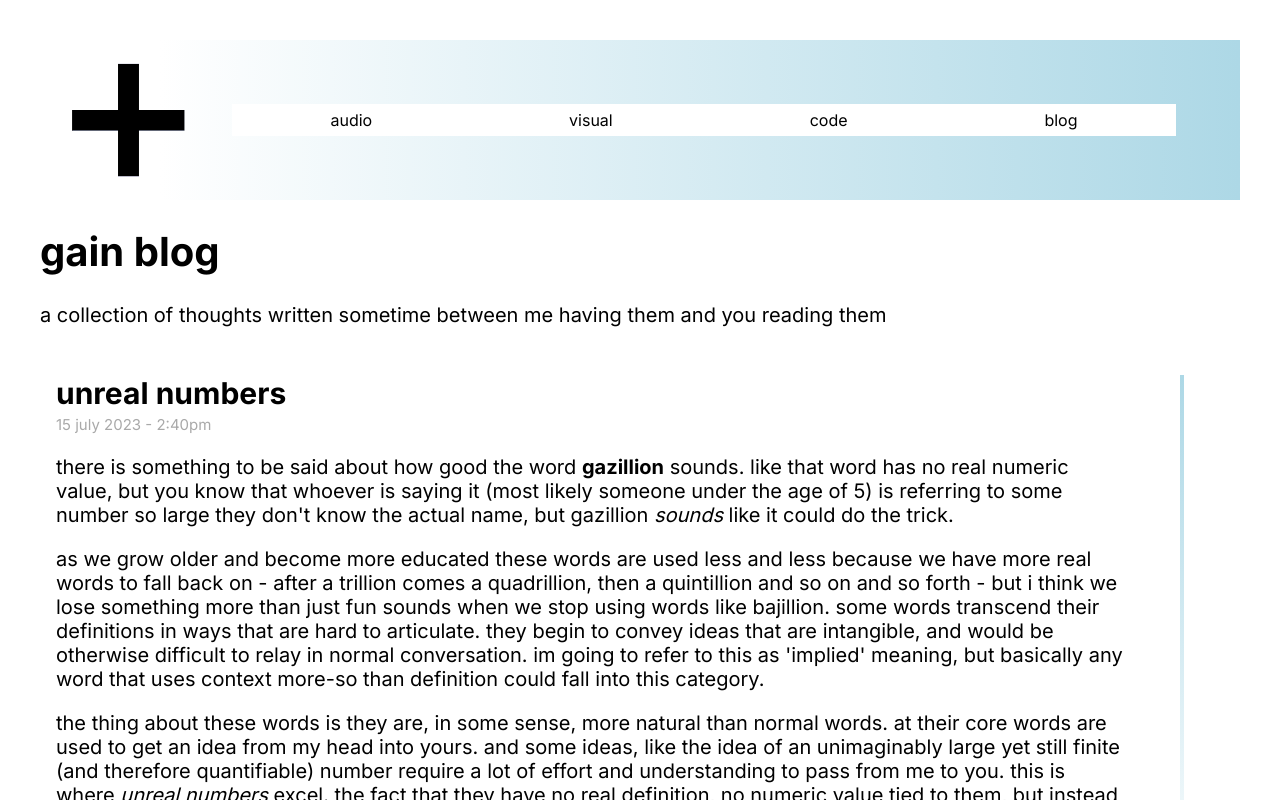
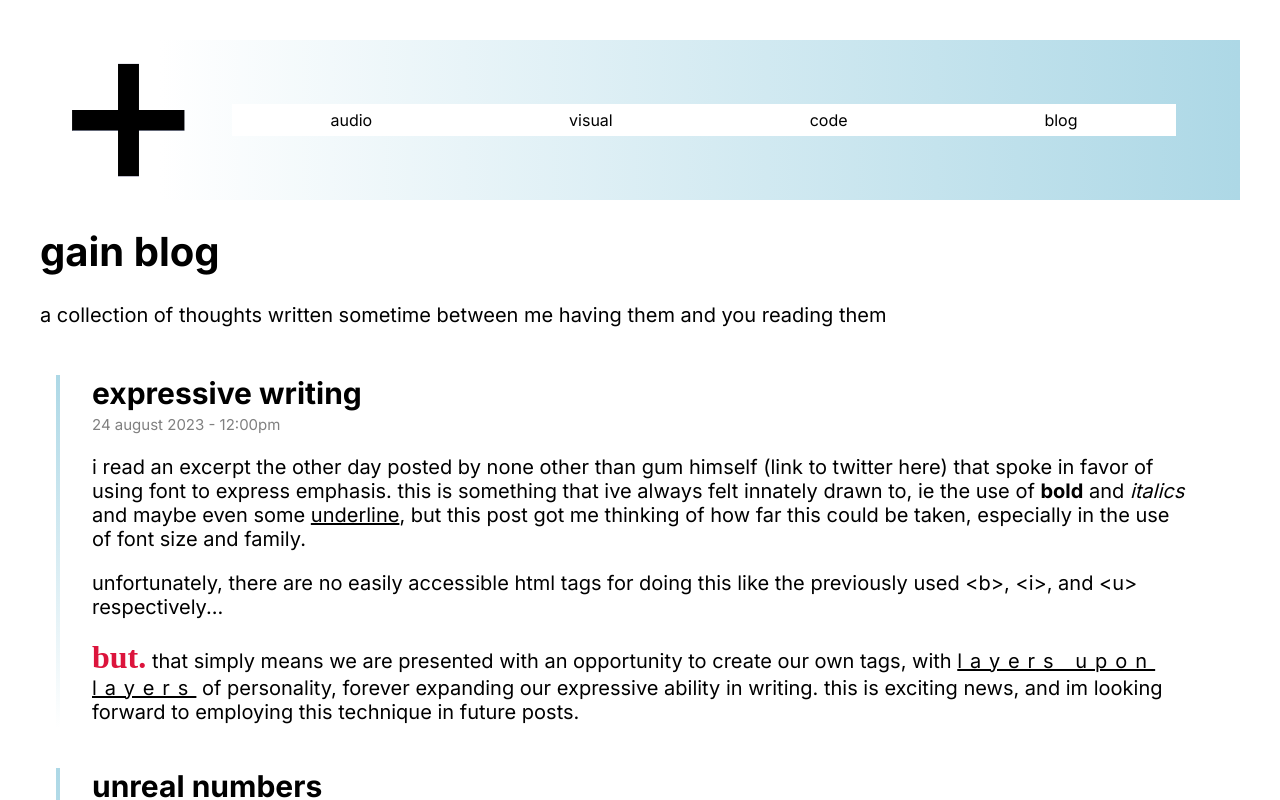
Before and after one commit to hharris56/gain.online, a Next.js app: page /blog in a window 1280 px wide. Shown: the top 800 px of the page. Built offline with nearby package versions, Linux system fonts and the light colour scheme.

Commit message:
new blog post, getting pages to look more consistent

```diff
--- a/src/app/blog/posts/posts.css
+++ b/src/app/blog/posts/posts.css
@@ -2,3 +2,18 @@
     margin: 1rem;
     max-width: 90%;
 }
+
+.style-emphasis{
+    font-family: serif;
+    font-size: 2rem;
+    font-weight: 800;
+    color: crimson;
+}
+
+.style-spread{
+    /* font-family: 'Times New Roman', Times, serif; */
+    font-weight: 0;
+    /* font-stretch: expanded; */
+    letter-spacing: 0.5rem;
+    text-decoration: underline;
+}
--- a/src/app/blog/posts/posts.tsx
+++ b/src/app/blog/posts/posts.tsx
@@ -5,20 +5,33 @@ import React from "react"
 export default function Posts(){
     return (
         <React.Fragment>
+            <ExpressiveWriting/>
             <UnrealNumbers/>
             <TeslasAndReligion/>
         </React.Fragment>
     )
 }
 
+function ExpressiveWriting(){
+    return (
+        <BlogPost title="expressive writing" date="24 august 2023 - 12:00pm">
+            i read an excerpt the other day posted by none other than gum himself (link to twitter here) that spoke in favor of using font to express emphasis. this is something that ive always felt innately drawn to, ie the use of <b>bold</b> and <i>italics</i> and maybe even some <u>underline</u>, but this post got me thinking of how far this could be taken, especially in the use of font size and family.
+            <Break/>
+            unfortunately, there are no easily accessible html tags for doing this like the previously used &lt;b&gt;, &lt;i&gt;, and &lt;u&gt; respectively...
+            <Break/>
+            <a className="style-emphasis">but.</a> that simply means we are presented with an opportunity to create our own tags, with <a className="style-spread">layers upon layers</a> of personality, forever expanding our expressive ability in writing. this is exciting news, and im looking forward to employing this technique in future posts.
+        </BlogPost>
+    )
+}
+
 function UnrealNumbers(){
     return (
         <BlogPost title="unreal numbers" date="15 july 2023 - 2:40pm">
-            there is something to be said about how good the word <b>gazillion</b> sounds. like that word has no real numeric value, but you know that whoever is saying it (most likely someone under the age of 5) is referring to some number so large they don't know the actual name, but gazillion <i>sounds</i> like it could do the trick.
+            there is something to be said about how good the word <b>gazillion</b> sounds. like that word has no real numeric value so you know that whoever is saying it (most likely someone under the age of 5) is referring to some number so large they don't know the actual name, but gazillion <i>sounds</i> like it could do the trick.
             <Break/>
             as we grow older and become more educated these words are used less and less because we have more real words to fall back on - after a trillion comes a quadrillion, then a quintillion and so on and so forth - but i think we lose something more than just fun sounds when we stop using words like bajillion. some words transcend their definitions in ways that are hard to articulate. they begin to convey ideas that are intangible, and would be otherwise difficult to relay in normal conversation. im going to refer to this as 'implied' meaning, but basically any word that uses context more-so than definition could fall into this category.
             <Break/>
-            the thing about these words is they are, in some sense, more natural than normal words. at their core words are used to get an idea from my head into yours. and some ideas, like the idea of an unimaginably large yet still finite (and therefore quantifiable) number require a lot of effort and understanding to pass from me to you. this is where <i>unreal numbers</i> excel. the fact that they have no real definition, no numeric value tied to them, but instead have the implied meaning of an extremely large amount allows us to say "it'll cost you a gazillion dollars" and everyone of any age understands that they simply cannot afford it.
+            the thing about these words is they are, in some sense, more natural than normal words. at their most fundamental interpretation words are used to get an idea from my head into yours. and some ideas, like the idea of an unimaginably large yet still finite (and therefore quantifiable) number require a lot of effort and understanding to pass from me to you. this is where <i>unreal numbers</i> excel. the fact that they have no real definition, no numeric value tied to them, but instead have the implied meaning of an extremely large amount allows us to say "it'll cost you a gazillion dollars" and everyone of any age understands that they simply cannot afford it.
             <Break/>
             on a side note i think we should have a power ranking of these unreal numbers. like i would put money on a bajillion be larger than a germillion, but i do think that a gazillion outclasses the rest by a suitable margin.
         </BlogPost>
--- a/src/app/visual/visual.css
+++ b/src/app/visual/visual.css
@@ -1,7 +1,3 @@
-.page-contianer{
-    background-color: transparent;
-}
-
 .timeline-container{
     display: flex;
     flex-direction: row;
@@ -18,8 +14,6 @@
     min-width: 0.25rem;
     min-height: 100%;
     margin: 0rem 2rem 0rem 1rem;
-
-    /* background-color: lightblue; */
     background-image: linear-gradient(lightblue, white);
 }
 
--- a/src/components/blog/blog.css
+++ b/src/components/blog/blog.css
@@ -1,9 +1,10 @@
 .post-container{
-    margin: 1rem;
+    /* margin: 1rem; */
     max-width: 100%;
     filter: drop-shadow(-100px, 0px, 1rem, red);
     padding: 0rem 0rem 0.5rem 0rem;
     margin-bottom: 2rem;
+    margin-left: 0rem;
     /* background-color: blue; */
 
     display: flex;
@@ -17,10 +18,8 @@
 }
 
 .timeline-line{
-    min-width: 0.2em;
+    min-width: 0.25rem;
     min-height: 100%;
-    margin: 0em 2em 0em 1em;
-
+    margin: 0rem 2rem 0rem 1rem;
     background-image: linear-gradient(lightblue, white);
-    /* background-color: black; */
 }
--- a/src/components/blog/blog.tsx
+++ b/src/components/blog/blog.tsx
@@ -15,15 +15,14 @@ interface BlogProps{
 function BlogPost(props: BlogProps){
     return (
         <div className="post-container" key={props.title}>
-
+            <div className="timeline-line" />
             <div style={{marginRight: "2rem"}}>
                 <h2 style={{marginBottom: "0rem", marginTop: "0rem"}}>{props.title}</h2>
-                <a style={{color: "darkgray", fontSize: "0.75em"}}>{props.date}</a>
+                <a style={{color: "grey", fontSize: "0.75em"}}>{props.date}</a>
                 <Break/>
                 {props.children}
                 <div className='post-divider' />
             </div>
-            <div className="timeline-line" />
         </div>
     )
 }
```
Also changed, not shown: src/app/code/page.tsx (+7 -1 lines), src/app/visual/page.tsx (+9 -9 lines).
